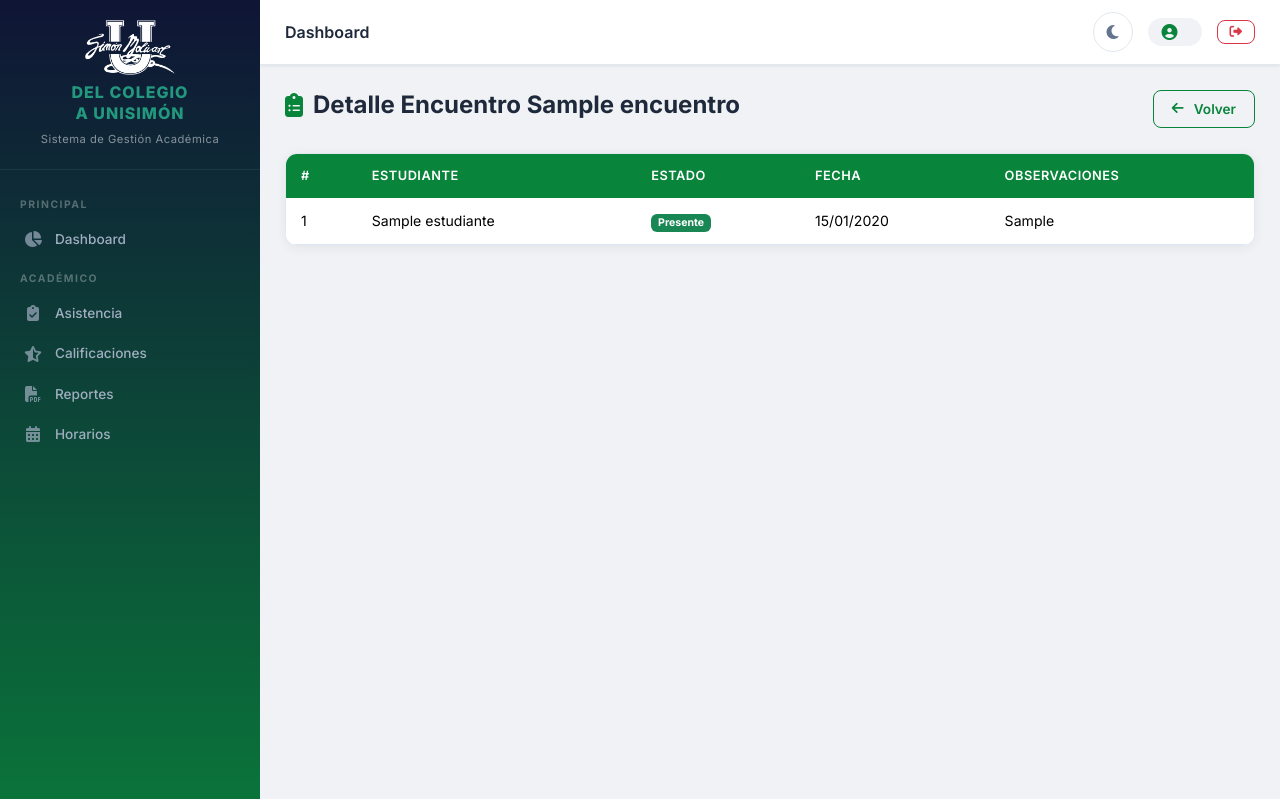
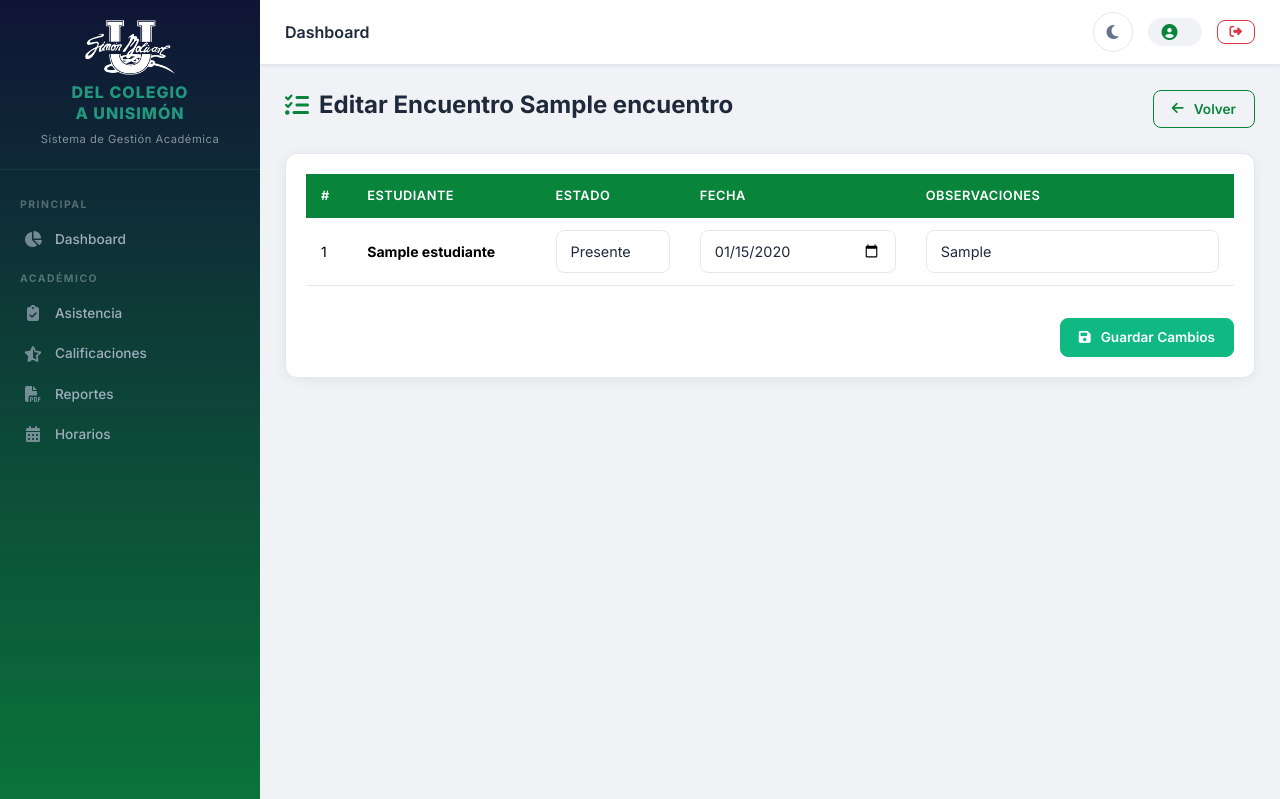
Before and after one commit to DOKWILL/Del_Colegio_a_Unisimon, a Django app: template templates/asistencia/detalle_encuentro.html in a window 1280 px wide. Shown: the top 799 px of the page. Run offline with Django 5.2, Linux system fonts and the light colour scheme; tables that the repository leaves empty hold one stand-in row (values such as "Sample post"); the template is opened without the code that fills it: values that come from a table or form of the project are taken from there, most other values are stand-ins (such as "Sample title", 1, 10 or a date in 2020); some libraries are stand-ins or nearby versions.

Commit message:
Refactor detalle_encuentro.html for editing functionality

```diff
--- a/templates/asistencia/detalle_encuentro.html
+++ b/templates/asistencia/detalle_encuentro.html
@@ -1,6 +1,72 @@
-{% extends "base.html" %}{% block title %}Encuentro {{ encuentro }}{% endblock %}{% block content %}
-<div class="page-header"><h2><i class="fas fa-clipboard-list"></i> Detalle Encuentro {{ encuentro }}</h2><a href="{% url 'asistencia:ver_asistencia' asignacion.pk %}" class="btn btn-outline-primary"><i class="fas fa-arrow-left me-1"></i> Volver</a></div>
-<div class="card"><div class="card-body p-0"><div class="table-responsive"><table class="table table-hover mb-0"><thead><tr><th>#</th><th>Estudiante</th><th>Estado</th><th>Fecha</th><th>Observaciones</th></tr></thead><tbody>
-{% for r in registros %}<tr><td>{{ forloop.counter }}</td><td>{{ r.estudiante.nombre_apellido }}</td>
-<td>{% if r.estado == 'presente' %}<span class="badge bg-success">Presente</span>{% elif r.estado == 'ausente' %}<span class="badge bg-danger">Ausente</span>{% elif r.estado == 'excusa' %}<span class="badge bg-warning text-dark">Excusa</span>{% else %}<span class="badge bg-info">Retardo</span>{% endif %}</td>
-<td>{{ r.fecha|date:"d/m/Y" }}</td><td>{{ r.observaciones|default:"-" }}</td></tr>{% endfor %}</tbody></table></div></div></div>{% endblock %}
+{% extends "base.html" %}
+{% block title %}Detalle Encuentro {{ encuentro }}{% endblock %}
+
+{% block content %}
+<div class="page-header">
+    <h2><i class="fas fa-list-check"></i> Editar Encuentro {{ encuentro }}</h2>
+    <a href="{% url 'asistencia:ver_asistencia' asignacion.id %}" class="btn btn-outline-primary">
+        <i class="fas fa-arrow-left me-1"></i> Volver
+    </a>
+</div>
+
+<div class="card">
+    <div class="card-body">
+        <form method="post">
+            {% csrf_token %}
+            <div class="table-responsive">
+                <table class="table table-hover align-middle">
+                    <thead class="table-success">
+                        <tr>
+                            <th>#</th>
+                            <th>Estudiante</th>
+                            <th>Estado</th>
+                            <th>Fecha</th>
+                            <th>Observaciones</th>
+                        </tr>
+                    </thead>
+                    <tbody>
+                        {% for registro in registros %}
+                        <tr>
+                            <td>{{ forloop.counter }}</td>
+                            <td><strong>{{ registro.estudiante.nombre_apellido }}</strong></td>
+
+                            <!-- Menú desplegable para cambiar el estado -->
+                            <td>
+                                <select name="estado_{{ registro.id }}" class="form-select form-select-sm">
+                                    <option value="presente" {% if registro.estado == 'presente' %}selected{% endif %}>Presente</option>
+                                    <option value="ausente" {% if registro.estado == 'ausente' %}selected{% endif %}>Ausente</option>
+                                    <option value="excusa" {% if registro.estado == 'excusa' %}selected{% endif %}>Excusa</option>
+
+                                </select>
+                            </td>
+
+                            <!-- Input para cambiar la fecha individualmente o masivamente -->
+                            <td>
+                                <input type="date" name="fecha_{{ registro.id }}" class="form-control form-control-sm" value="{{ registro.fecha|date:'Y-m-d' }}" required>
+                            </td>
+
+                            <!-- Input para editar las observaciones -->
+                            <td>
+                                <input type="text" name="obs_{{ registro.id }}" class="form-control form-control-sm" value="{{ registro.observaciones }}">
+                            </td>
+                        </tr>
+                        {% empty %}
+                        <tr>
+                            <td colspan="5" class="text-center text-muted">No hay registros en este encuentro.</td>
+                        </tr>
+                        {% endfor %}
+                    </tbody>
+                </table>
+            </div>
+
+            {% if registros %}
+            <div class="d-flex justify-content-end mt-3">
+                <button type="submit" class="btn btn-success btn-lg">
+                    <i class="fas fa-save me-1"></i> Guardar Cambios
+                </button>
+            </div>
+            {% endif %}
+        </form>
+    </div>
+</div>
+{% endblock %}
```
